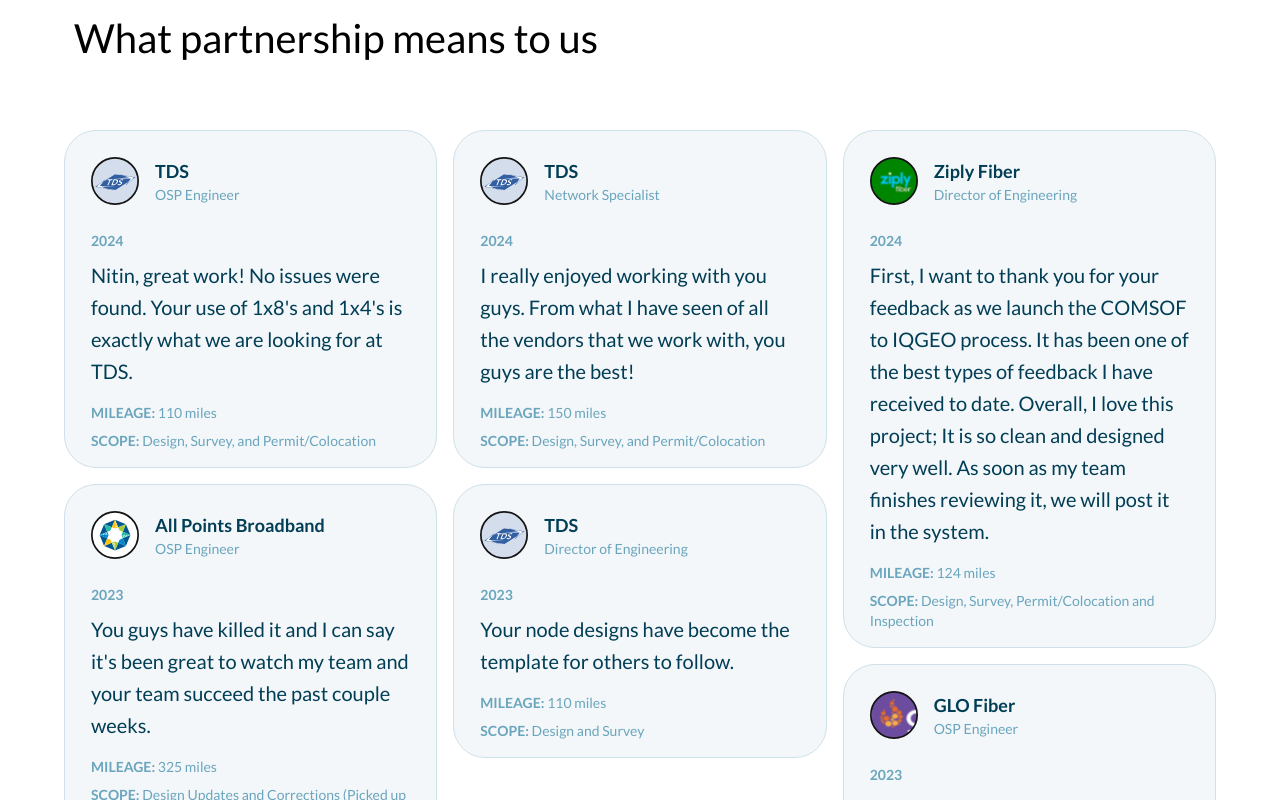
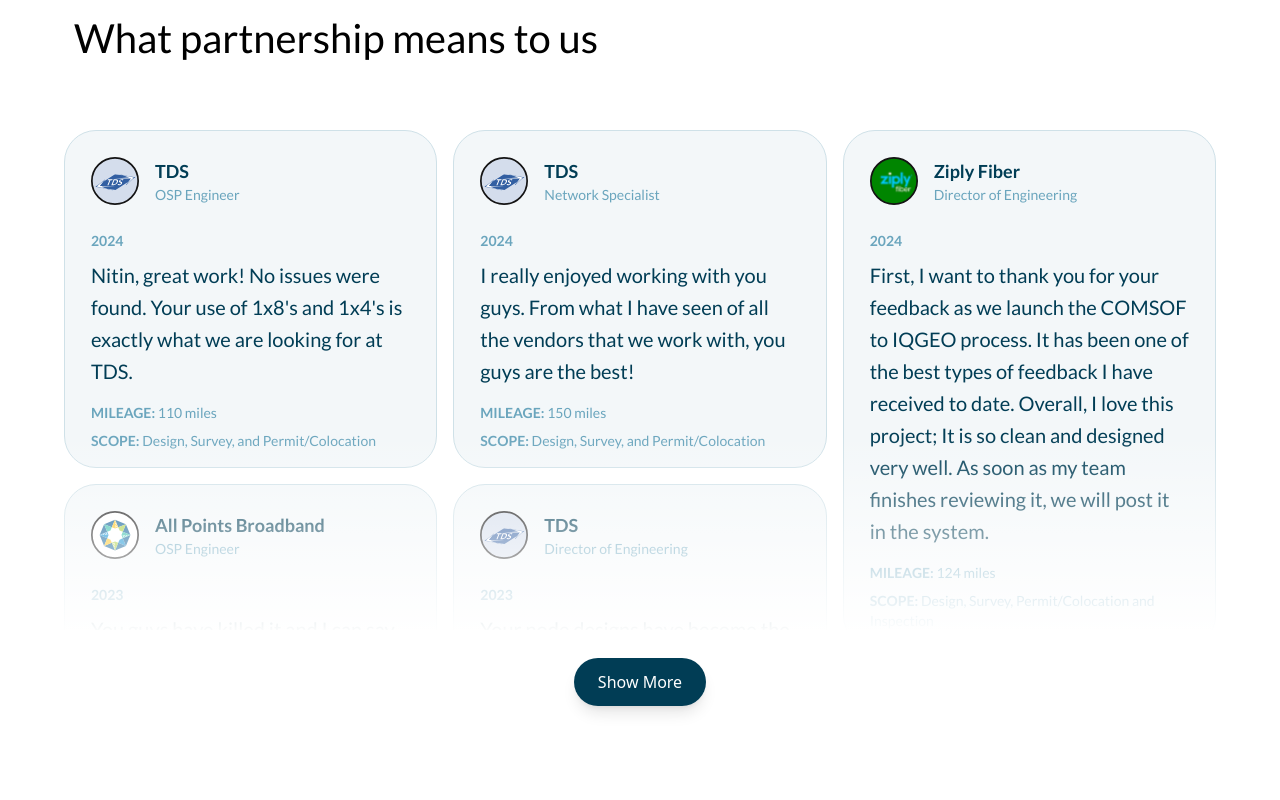
Before and after one commit to shreyaskyada/copilot-networks, a React (Vite) app: page / in a window 1280 px wide. Shown: the part 1660-2460 px from the top of the page. Built offline with nearby package versions, Linux system fonts and the light colour scheme; a web font is replaced by a local one.

Commit message:
Fix: minor changes

```diff
--- a/src/components/Footer/Footer.tsx
+++ b/src/components/Footer/Footer.tsx
@@ -14,7 +14,7 @@
           <span className="border-b-2 font-bold">Purchase Orders</span>
         </div>
         <div className="mt-10 flex flex-col items-center">
-          <button className="cursor-pointer rounded-full bg-white p-4 text-black">
+          <button className="h-[56px] w-[198px] cursor-pointer rounded-full bg-white p-4 text-base font-semibold text-black">
             Become a Partner
           </button>
         </div>
@@ -27,7 +27,7 @@
           <div className="relative z-10 mt-4 mb-4 flex items-center justify-start px-10 md:justify-end md:px-0">
             <div className="flex items-center gap-2">
               <span className="mr-2">Follow us</span>
-              <a
+              {/* <a
                 href="#"
                 className="rounded-full p-1 transition-colors hover:bg-gray-800/50"
               >
@@ -37,25 +37,27 @@
                   height={24}
                   width={24}
                 />
-              </a>
+              </a> */}
               <a
-                href="#"
+                href="https://www.facebook.com/people/Copilot-Networks/61556286899890/"
                 className="rounded-full p-1 transition-colors hover:bg-gray-800/50"
+                target="_blank"
               >
                 <img src="/social/facebook.svg" alt="Facebook" />
               </a>
               <a
-                href="#"
+                href="https://www.linkedin.com/company/copilot-net-llc"
                 className="rounded-full p-1 transition-colors hover:bg-gray-800/50"
+                target="_blank"
               >
                 <img src="/social/linkedin.svg" alt="linkedin" />
               </a>
-              <a
+              {/* <a
                 href="#"
                 className="rounded-full p-1 transition-colors hover:bg-gray-800/50"
               >
                 <img src="/social/instagram.svg" alt="Instagram" />
-              </a>
+              </a> */}
             </div>
           </div>
 
@@ -77,7 +79,11 @@
                 <div className="text-sm text-white">
                   <p className="leading-[25px]">
                     Copilot Networks, a Unit of{" "}
-                    <a href="#" className="underline">
+                    <a
+                      href="https://www.copilotnet.com/"
+                      className="underline"
+                      target="_blank"
+                    >
                       The Copilot Group
                     </a>
                   </p>
@@ -92,7 +98,7 @@
                   <ul className="flex flex-col gap-4">
                     <li>
                       <a
-                        href="#"
+                        href="https://www.copilotnet.com/networks/terms-conditions.html"
                         className="text-[13px] transition-colors hover:text-blue-400"
                       >
                         Terms Of Service
@@ -100,25 +106,25 @@
                     </li>
                     <li>
                       <a
-                        href="#"
+                        href="https://www.copilotnet.com/networks/privacy-policy.html"
                         className="text-[13px] transition-colors hover:text-blue-400"
                       >
                         Privacy Policy
                       </a>
                     </li>
-                    <li>
+                    {/* <li>
                       <a
                         href="#"
                         className="text-[13px] transition-colors hover:text-blue-400"
                       >
                         Cookie Policy
                       </a>
-                    </li>
+                    </li> */}
                   </ul>
                 </div>
 
                 {/* Resources */}
-                <div className="hidden md:block">
+                <div className="hidden">
                   <h3 className="mb-4 text-lg font-medium">Resources</h3>
                   <ul className="flex flex-col gap-4">
                     <li>
@@ -184,7 +190,11 @@
                 <div className="text-sm text-white">
                   <p className="leading-[25px]">
                     Copilot Networks, a Unit of{" "}
-                    <a href="#" className="underline">
+                    <a
+                      href="https://www.copilotnet.com/"
+                      className="underline"
+                      target="_blank"
+                    >
                       The Copilot Group
                     </a>
                   </p>
--- a/src/modules/Contact/components/Locations/Locations.tsx
+++ b/src/modules/Contact/components/Locations/Locations.tsx
@@ -13,6 +13,11 @@
     location: "Copilot networks India",
     address:
       "Procapitus Business Park, D-247/4A, Sector 63,Noida, Uttar Pradesh, India -201301",
+  },
+  {
+    country: "UK",
+    location: "Copilot Europe",
+    address: "239 Kensington High ST, London W8 6SN",
   },
   {
     country: "Ireland",
@@ -38,13 +43,13 @@
   };
 
   return (
-    <div className="mx-auto my-20 w-[90%] max-w-6xl">
+    <div className="mx-auto my-20 w-[100%] max-w-6xl overflow-hidden sm:w-[90%]">
       {/* Show Slider in Mobile View */}
       <div className="block sm:hidden">
         <Slider {...settings}>
           {LocationsData.map(({ address, country, location }, index) => (
             <div key={index} className="p-4">
-              <div className="h-[180px] space-y-2 rounded-xl bg-white p-5 shadow-lg">
+              <div className="h-[200px] space-y-2 rounded-xl bg-white p-5 shadow-lg">
                 <div className="text-[20px] font-bold uppercase">{country}</div>
                 <div className="text-[15px] text-[#77A3BA]">{location}</div>
                 <div className="ml-4">
@@ -59,7 +64,7 @@
       </div>
 
       {/* Show Grid in Larger Screens */}
-      <div className="hidden grid-cols-1 gap-10 sm:grid sm:grid-cols-2 sm:gap-20 md:grid-cols-2 lg:grid-cols-4">
+      <div className="hidden grid-cols-1 gap-2 sm:grid sm:grid-cols-2 sm:gap-10 md:grid-cols-2 lg:grid-cols-5">
         {LocationsData.map(({ address, country, location }, index) => (
           <div key={index} className="space-y-2">
             <div className="text-[20px] font-bold uppercase">{country}</div>
--- a/src/modules/Contact/components/Map/Map.tsx
+++ b/src/modules/Contact/components/Map/Map.tsx
@@ -1,6 +1,6 @@
 const Map = () => {
   return (
-    <div className="relative h-[400px] bg-[#011929] sm:h-[600px] md:h-[600px]">
+    <div className="relative h-[400px] overflow-hidden bg-[#011929] sm:h-[600px] md:h-[600px]">
       <div className="absolute h-full w-full">
         <div className="mx-auto w-[90%] max-w-6xl pt-8 text-[26px] text-white md:p-10 md:text-[36px]">
           Our Global Presence
--- a/src/modules/Home/components/Testimonial/Testimonial.tsx
+++ b/src/modules/Home/components/Testimonial/Testimonial.tsx
@@ -13,7 +13,7 @@
 
   return (
     <div
-      className="container mx-auto overflow-hidden p-4 px-0 py-8 md:py-20"
+      className="relative container mx-auto overflow-hidden p-4 px-0 py-8 md:py-20"
       id="testimonials"
     >
       <div className="mx-auto w-[90%] max-w-6xl">
@@ -21,10 +21,18 @@
           What partnership means to us
         </h1>
       </div>
-
-      <div className="relative mx-auto hidden w-[90%] max-w-6xl flex-col gap-4 sm:flex md:flex-row">
+      <div
+        className={`${!showAllMobile ? "overflow-hidden md:min-h-[600px]" : "md:max-h-auto"}`}
+      >
+        <div
+          className={`${!showAllMobile ? "relative overflow-hidden md:max-h-[500px] md:min-h-[500px]" : "md:max-h-auto"}`}
+        >
+          <div className="relative mx-auto hidden w-[90%] max-w-6xl flex-col gap-4 md:flex md:flex-row">
             {columns.map((column, colIndex) => (
-          <div key={`col-${colIndex}`} className="flex flex-1 flex-col gap-4">
+              <div
+                key={`col-${colIndex}`}
+                className="flex flex-1 flex-col gap-4"
+              >
                 {column.map((testimonial: ITestimonial, index) => (
                   <div
                     key={testimonial.id + index}
@@ -93,12 +101,24 @@
             ))}
 
             {/* Overlay blur effect */}
-        {false && isMobile && !showAllMobile && testimonials.length > 2 && (
-          <div className="pointer-events-none absolute right-0 bottom-0 left-0 h-32 bg-gradient-to-t from-white to-transparent" />
+          </div>
+        </div>
+        {!showAllMobile && (
+          <div className="pointer-events-none absolute right-0 bottom-44 left-0 z-10 hidden h-[200px] bg-gradient-to-t from-white to-transparent md:flex" />
+        )}
+        {/* Show More button (only visible on mobile when not all testimonials are shown) */}
+        {!showAllMobile && (
+          <div className="absolute bottom-26 z-20 mx-auto mt-4 hidden w-[100%] cursor-pointer justify-center md:flex">
+            <button
+              onClick={() => setShowAllMobile(true)}
+              className="cursor-pointer rounded-full bg-[#013D55] px-6 py-3 font-medium text-white shadow-lg transition-colors hover:bg-[#025475]"
+            >
+              Show More
+            </button>
+          </div>
         )}
       </div>
-
-      <div className="relative flex w-[100%] max-w-6xl flex-col pb-10 sm:flex md:hidden">
+      <div className="relative flex w-[100%] max-w-6xl flex-col pb-10 md:hidden">
         <Slider {...slickSettings}>
           {testimonials.map((testimonial: ITestimonial, index) => (
             <div className="w-full px-2" key={index}>
@@ -165,18 +185,6 @@
           <div className="pointer-events-none absolute right-0 bottom-0 left-0 h-32 bg-gradient-to-t from-white to-transparent" />
         )}
       </div>
-
-      {/* Show More button (only visible on mobile when not all testimonials are shown) */}
-      {false && isMobile && !showAllMobile && testimonials.length > 2 && (
-        <div className="relative z-10 mx-auto mt-4 flex w-[90%] justify-center">
-          <button
-            onClick={() => setShowAllMobile(true)}
-            className="rounded-full bg-[#013D55] px-6 py-3 font-medium text-white shadow-lg transition-colors hover:bg-[#025475]"
-          >
-            Show More
-          </button>
-        </div>
-      )}
     </div>
   );
 };
```
Also changed, not shown: public/contact/map.svg. Lines whose indentation alone changed are shown as unchanged.
